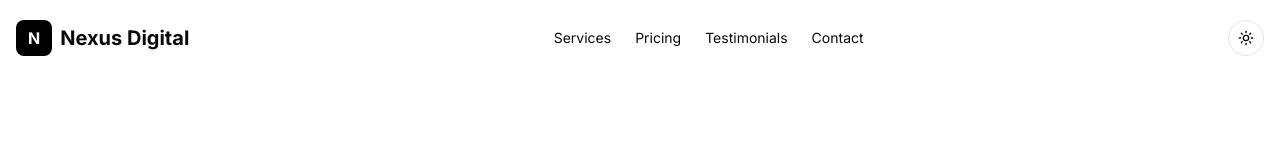
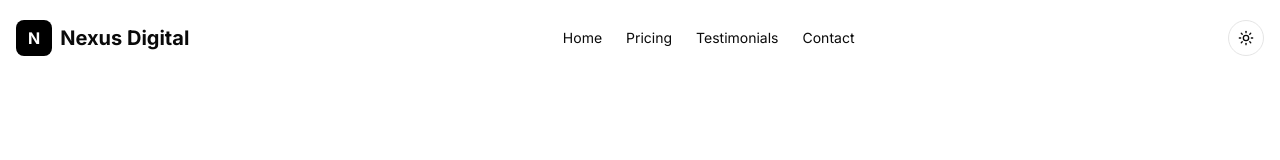
Before and after one commit to codewithpandu/nexus, a Next.js app: page / in a window 1280 px wide. Shown: the top 160 px of the page. Built offline with nearby package versions, Linux system fonts and the light colour scheme.

Commit message:
fix: url

```diff
--- a/src/app/section/cta-section.tsx
+++ b/src/app/section/cta-section.tsx
@@ -4,7 +4,7 @@ import { MoveRight } from "lucide-react";
 
 export default function Cta() {
   return (
-    <section className="pb-24">
+    <section className="pb-24" id="cta">
       <div className="container max-w-7xl mx-auto w-full p-4">
         <Card className="dark:bg-background border hover:border-primary h-full w-full max-w-4xl mx-auto md:px-8 py-16">
           <CardContent className="flex flex-col gap-8 items-center">
--- a/src/app/section/hero-section.tsx
+++ b/src/app/section/hero-section.tsx
@@ -4,7 +4,7 @@ import { Code, MoveRight, Sparkles, Zap } from "lucide-react";
 
 export default function HeroSection() {
   return (
-    <section className="w-full">
+    <section className="w-full" id="home">
       <div className="flex justify-center items-center pt-48 pb-16">
         <div className="container max-w-7xl mx-auto p-4">
           <div>
--- a/src/app/section/pricing-section.tsx
+++ b/src/app/section/pricing-section.tsx
@@ -82,7 +82,7 @@ const pricingList: PricingPlan[] = [
 
 export default function PricingSection() {
   return (
-    <section className="w-full pt-16 pb-24">
+    <section className="w-full pt-16 pb-24" id="pricing">
       <div className="container max-w-7xl mx-auto w-full p-4">
         <div>
           <p className="dark:text-muted-foreground text-center tracking-wide text-xl">
--- a/src/app/section/testimonials-section.tsx
+++ b/src/app/section/testimonials-section.tsx
@@ -53,7 +53,7 @@ export default function Testimonials() {
     );
   };
   return (
-    <section className="w-full pb-24">
+    <section className="w-full pb-24" id="testimonials">
       <div className="container max-w-7xl mx-auto w-full p-4">
         <div>
           <p className="dark:text-muted-foreground text-center tracking-wide text-xl">
--- a/src/components/Header.tsx
+++ b/src/components/Header.tsx
@@ -16,20 +16,20 @@ import {
 
 const navLinks: { name: string; href: string }[] = [
   {
-    name: "Services",
-    href: "#",
+    name: "Home",
+    href: "#home",
   },
   {
     name: "Pricing",
-    href: "#",
+    href: "#pricing",
   },
   {
     name: "Testimonials",
-    href: "#",
+    href: "#testimonials",
   },
   {
     name: "Contact",
-    href: "#",
+    href: "#cta",
   },
 ];
 
```
